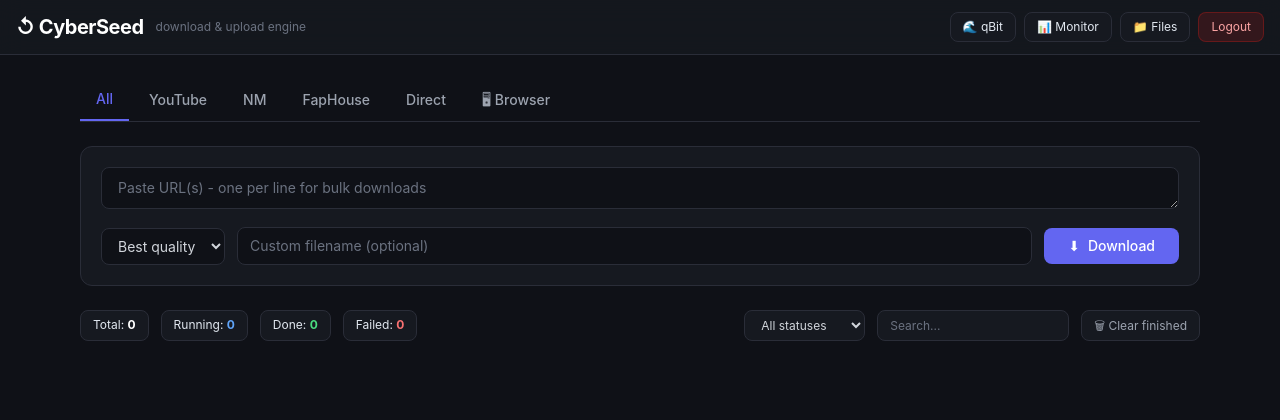
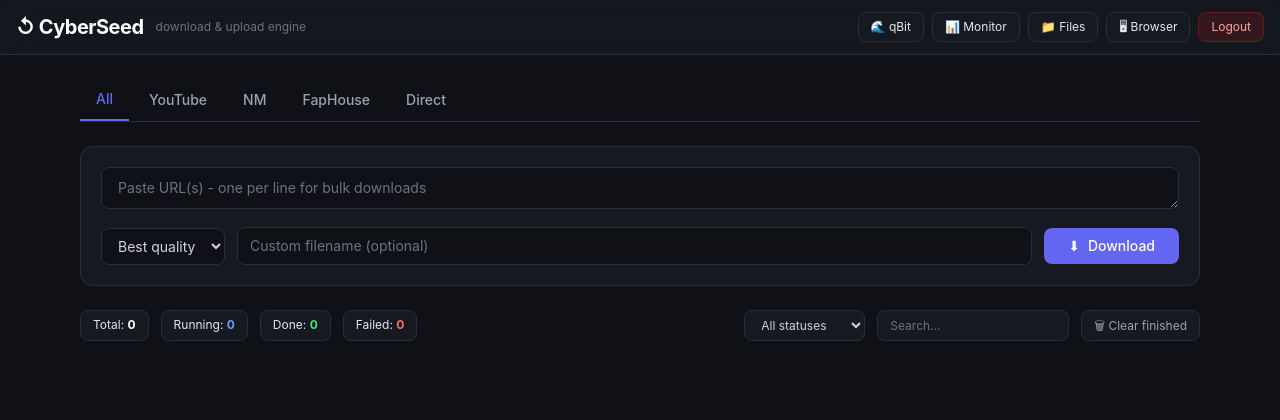
Before and after one commit to SathiraDM/cyber-seed, a Flask app: page / in a window 1280 px wide. Shown: the top 420 px of the page. Run offline with Flask 3, Linux system fonts and the light colour scheme; the visitor is signed in with stand-in values (Sample User, id 1); data that the repository does not hold is empty; parts of the project's set-up code (start-up, migrations or seed data) failed here and were passed over; some libraries are stand-ins or nearby versions.

Commit message:
ui: remove embedded browser tab, add Browser header link

```diff
--- a/webui/templates/index.html
+++ b/webui/templates/index.html
@@ -36,6 +36,7 @@
     <a href="" id="link-qbt" target="_blank" class="text-xs px-3 py-1.5 bg-cs-card border border-cs-border rounded-lg hover:bg-cs-border transition" title="qBittorrent">&#x1F30A; qBit</a>
     <a href="" id="link-mon" target="_blank" class="text-xs px-3 py-1.5 bg-cs-card border border-cs-border rounded-lg hover:bg-cs-border transition" title="System Monitor">&#x1F4CA; Monitor</a>
     <a href="" id="link-files" target="_blank" class="text-xs px-3 py-1.5 bg-cs-card border border-cs-border rounded-lg hover:bg-cs-border transition" title="File Browser">&#x1F4C1; Files</a>
+    <a href="" id="link-browser" target="_blank" class="text-xs px-3 py-1.5 bg-cs-card border border-cs-border rounded-lg hover:bg-cs-border transition" title="Virtual Browser">&#x1F5A5; Browser</a>
     <form action="/logout" method="post" class="inline">
       <button class="text-xs px-3 py-1.5 bg-red-900/30 border border-red-800/50 rounded-lg hover:bg-red-900/50 text-red-300 transition">Logout</button>
     </form>
@@ -51,7 +52,6 @@
     <button class="tab-btn px-4 py-2.5 text-sm font-medium text-gray-400 hover:text-white transition whitespace-nowrap" data-source="nm">NM</button>
     <button class="tab-btn px-4 py-2.5 text-sm font-medium text-gray-400 hover:text-white transition whitespace-nowrap" data-source="fh">FapHouse</button>
     <button class="tab-btn px-4 py-2.5 text-sm font-medium text-gray-400 hover:text-white transition whitespace-nowrap" data-source="direct">Direct</button>
-    <button class="tab-btn px-4 py-2.5 text-sm font-medium text-gray-400 hover:text-white transition whitespace-nowrap" data-source="browser">&#x1F5A5; Browser</button>
   </nav>
 
   <!-- Submit form -->
@@ -91,17 +91,6 @@
           </div>
         </div>
       </div>
-    </div>
-  </section>
-
-  <!-- Browser iframe -->
-  <section id="browserSection" class="hidden fade-in">
-    <div class="bg-cs-card border border-cs-border rounded-xl overflow-hidden">
-      <div class="flex items-center justify-between px-4 py-2 border-b border-cs-border">
-        <span class="text-sm text-gray-400">Virtual Browser</span>
-        <a id="link-browser-ext" href="" target="_blank" class="text-xs text-cs-accent hover:underline">Open in new tab</a>
-      </div>
-      <iframe id="browserFrame" class="w-full border-0" style="height:70vh"></iframe>
     </div>
   </section>
 
@@ -157,7 +146,7 @@ const HOST = location.hostname;
 document.getElementById('link-qbt').href = '//' + HOST + ':8080';
 document.getElementById('link-mon').href = '//' + HOST + ':61208';
 document.getElementById('link-files').href = '//' + HOST + ':8334';
-document.getElementById('link-browser-ext').href = '//' + HOST + ':3456';
+document.getElementById('link-browser').href = '//' + HOST + ':3456';
 
 let currentSource = 'all';
 let currentPage = 1;
@@ -177,12 +166,6 @@ document.querySelectorAll('.tab-btn').forEach(function(btn) {
     currentSource = btn.dataset.source;
     currentPage = 1;
 
-    var isBrowser = (currentSource === 'browser');
-    document.getElementById('submitSection').classList.toggle('hidden', isBrowser);
-    document.getElementById('browserSection').classList.toggle('hidden', !isBrowser);
-    document.getElementById('statsBar').classList.toggle('hidden', isBrowser);
-    document.getElementById('jobsList').classList.toggle('hidden', isBrowser);
-    document.getElementById('pagination').classList.toggle('hidden', isBrowser);
     document.getElementById('emptyState').classList.add('hidden');
 
     var fmtSel = document.getElementById('fmtSelect');
@@ -197,11 +180,7 @@ document.querySelectorAll('.tab-btn').forEach(function(btn) {
       document.getElementById('urlInput').placeholder = 'Paste URL(s) - one per line for bulk downloads';
     }
 
-    if (isBrowser) {
-      var frame = document.getElementById('browserFrame');
-      if (!frame.src || frame.src === '') frame.src = '//' + HOST + ':3456/vnc.html?autoconnect=true&resize=scale';
-    }
-    if (!isBrowser) loadJobs();
+    loadJobs();
   });
 });
 
@@ -249,7 +228,7 @@ function hideDupeWarning() {
 function loadJobs() {
   var status = document.getElementById('statusFilter').value;
   var search = document.getElementById('searchInput').value;
-  var src = (currentSource === 'browser') ? 'all' : currentSource;
+  var src = currentSource;
   var params = 'source=' + src + '&status=' + status + '&page=' + currentPage + '&per_page=' + PER_PAGE + '&search=' + encodeURIComponent(search);
   fetch('/api/jobs?' + params).then(function(r) { return r.json(); }).then(function(data) {
     renderJobs(data.jobs);
```
